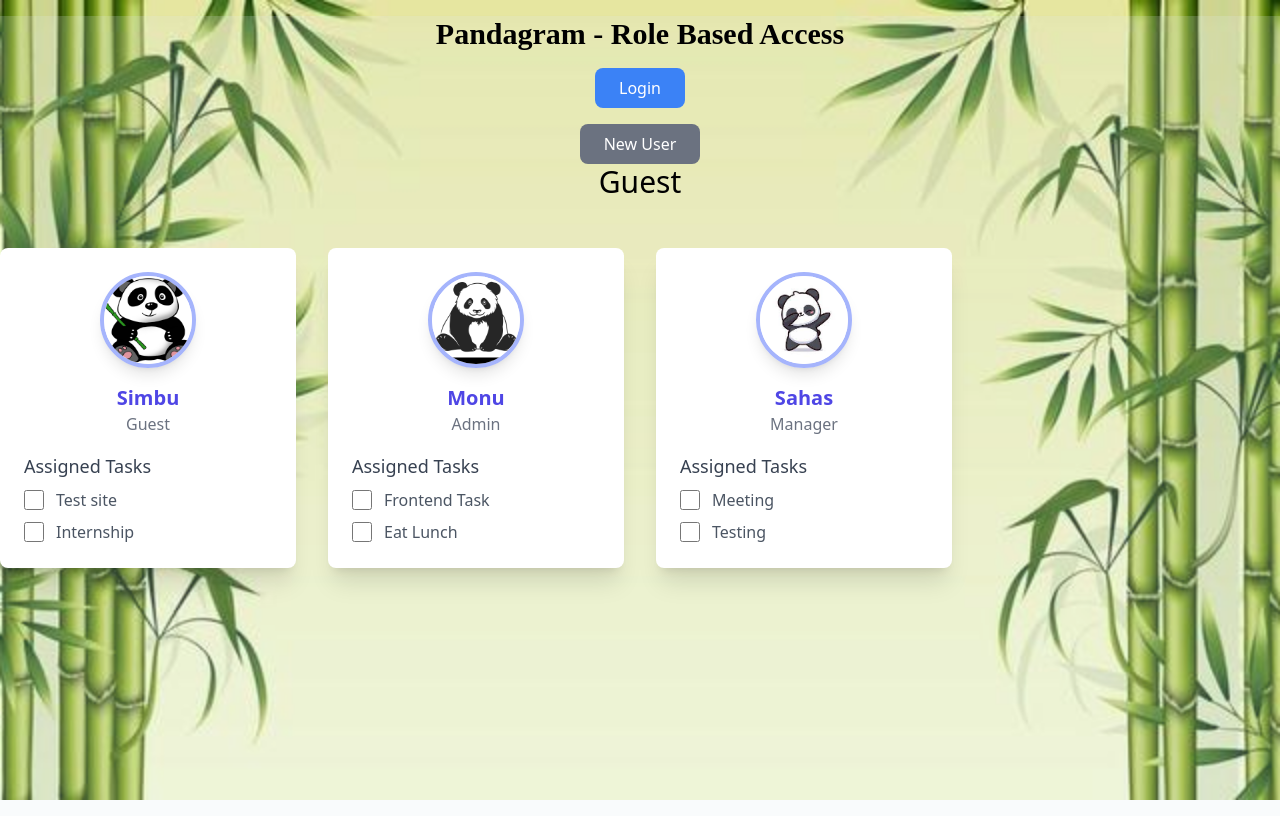
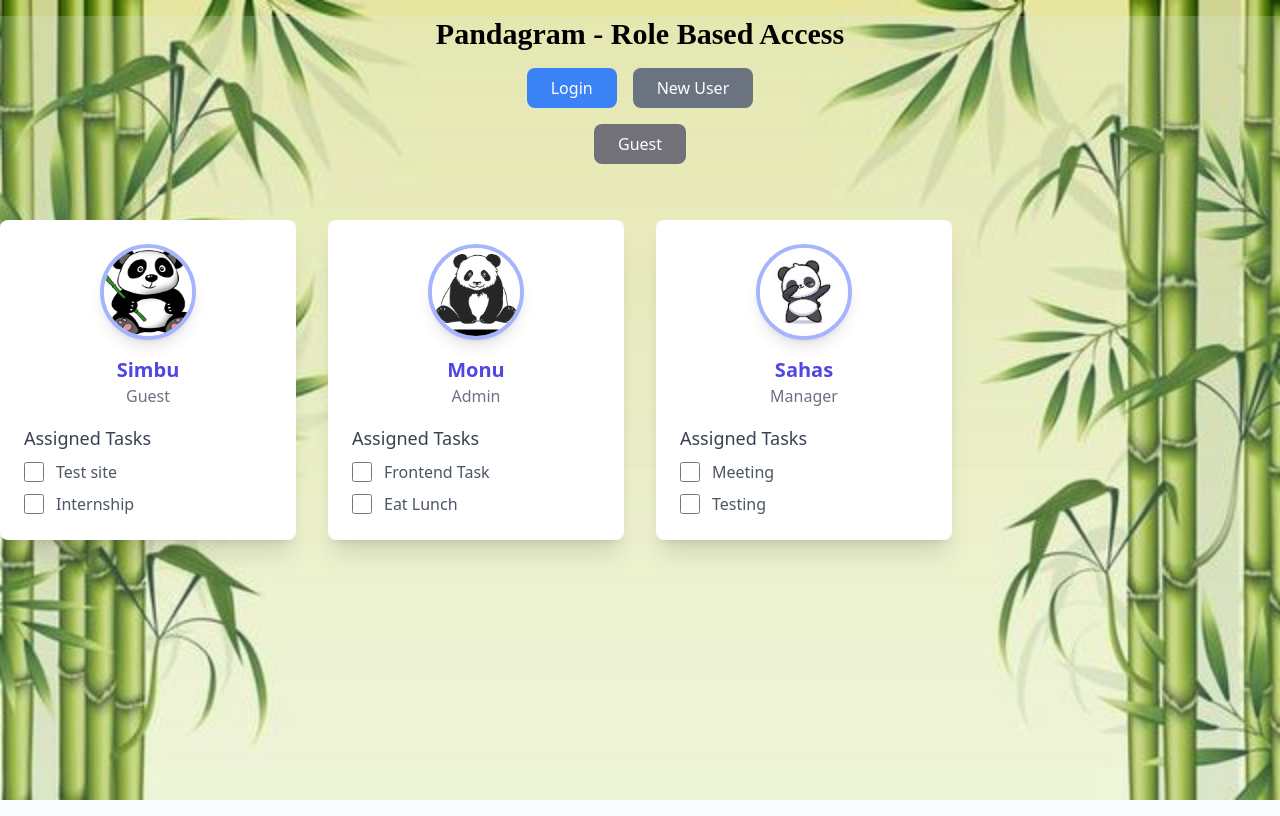
Before and after one commit to Monu2114/Role-Based-Access, a React (Vite) app in the folder frontend/: page / in a window 1280 px wide. Built offline with nearby package versions, Linux system fonts and the light colour scheme.

Commit message:
ui update

```diff
--- a/frontend/src/App.jsx
+++ b/frontend/src/App.jsx
@@ -7,7 +7,6 @@ function App() {
   const [who, setWho] = useState(false);
   const [role, setRole] = useState("Guest");
   const [showForm, setShowForm] = useState(false);
-  const [isLoggedIn, setIsLoggedIn] = useState(false);
   const [message, setMessage] = useState("");
 
   const [users, setUsers] = useState(() => {
@@ -28,7 +27,6 @@ function App() {
   const handleAddUser = (userData) => {
     setUsers((prevUsers) => [...prevUsers, userData]);
     setShowForm(false);
-    setIsLoggedIn(true);
     setWho(false);
   };
 
@@ -37,6 +35,7 @@ function App() {
       setMessage("Only Admins can change roles.");
       return;
     }
+    setMessage("");
     setUsers((prevUsers) =>
       prevUsers.map((user, key) =>
         key === updatedUser.key
@@ -59,6 +58,7 @@ function App() {
       setMessage("Guests can't update tasks");
       return;
     }
+    setMessage("");
     if (Task.action === "delete") {
       setUsers((prevUsers) =>
         prevUsers.map((user, index) =>
@@ -96,15 +96,14 @@ function App() {
         <h1 className="font-cursive font-bold text-3xl">
           Pandagram - Role Based Access
         </h1>
-
-        {!isLoggedIn && (
+        <div className="flex space-x-4">
           <button
             onClick={() => setWho(!who)}
             className="mt-4 px-6 py-2 bg-blue-500 text-white rounded-lg"
           >
             Login
           </button>
-        )}
+
           <button
             className={`mt-4 px-6 py-2 ${
               isAdmin ? "bg-blue-500" : "bg-gray-500"
@@ -114,11 +113,14 @@ function App() {
           >
             New User
           </button>
-        {message}
+        </div>
+
         {showForm && <NewUser onAddUser={handleAddUser} />}
 
-        <h1 className="text-3xl">{role}</h1>
-
+        <button className="mt-4 px-6 py-2 bg-zinc-500 text-white rounded-lg">
+          {role}
+        </button>
+        <p className="mt-2 text-sm text-red-500">{message}</p>
         {who && <Who setRole={setRole} setWho={setWho} />}
 
         {/* User Cards */}
```
Lines whose indentation alone changed are shown as unchanged.
